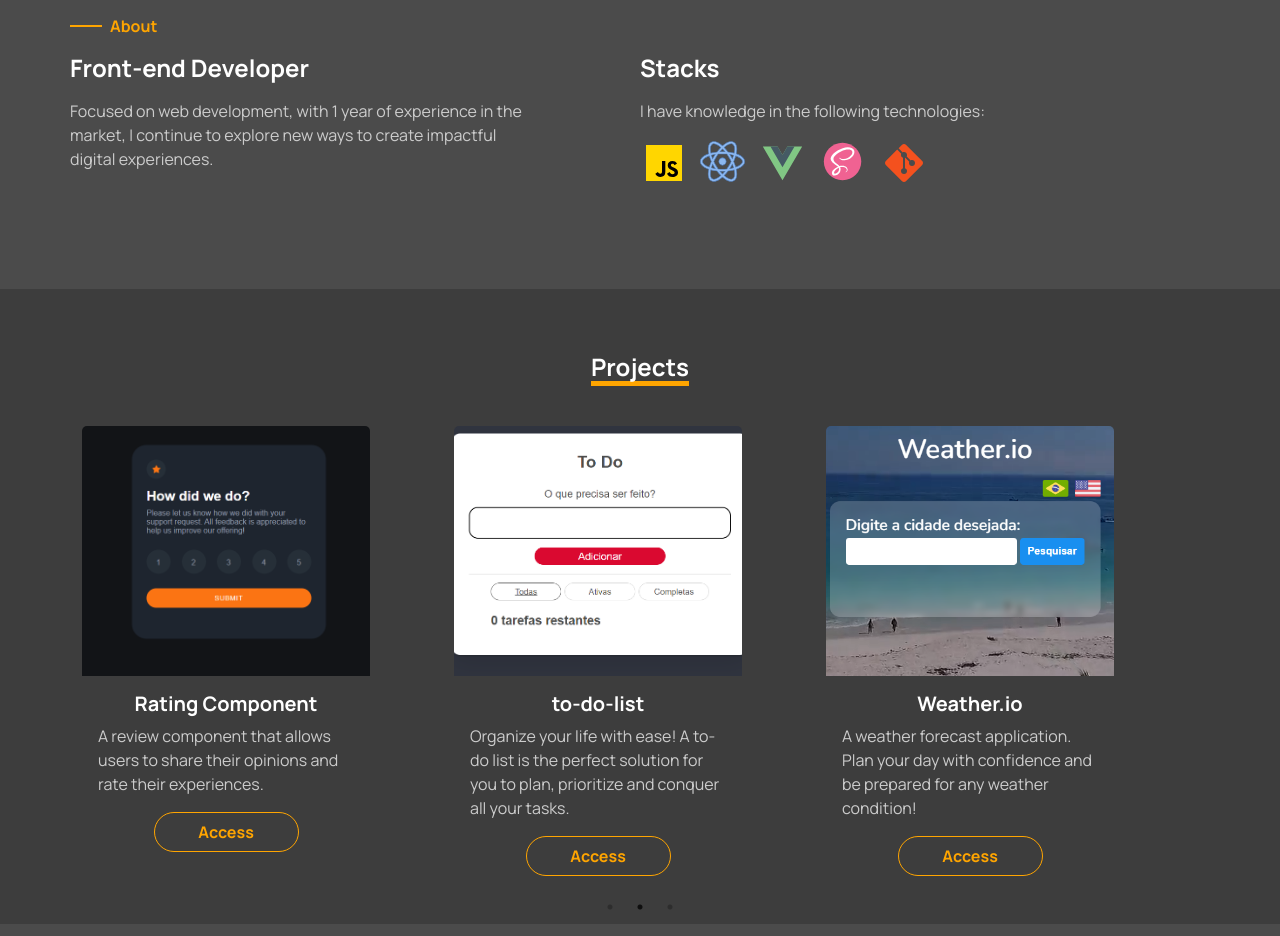
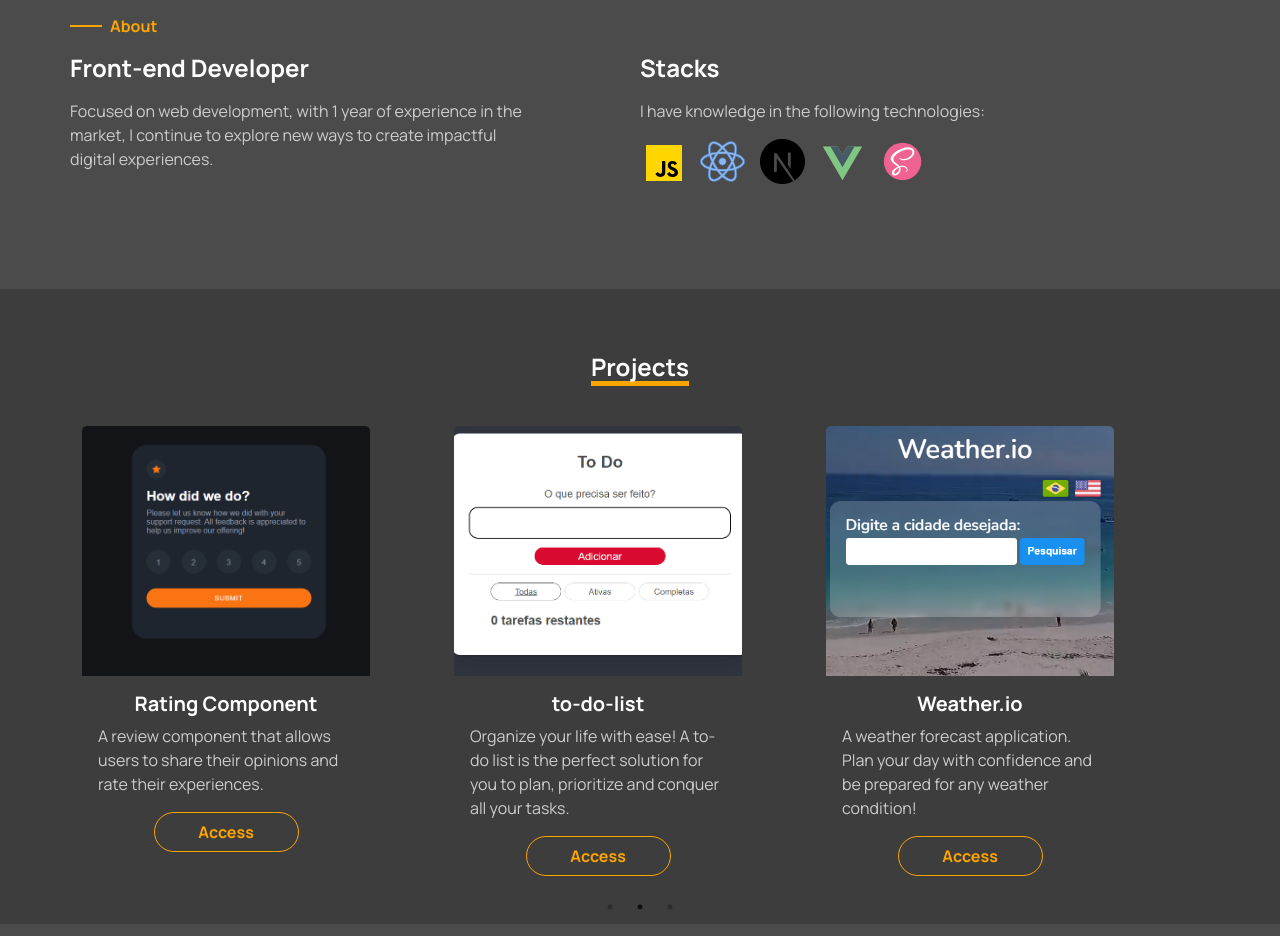
Before and after one commit to Hitallo-moreira/portfolio, a React (Vite) app: page / in a window 1280 px wide. Shown: the part 840-1776 px from the top of the page. Built offline with nearby package versions, Linux system fonts and the light colour scheme.

Commit message:
feat: add new icons and change about me section

```diff
--- a/src/components/Carousel.jsx
+++ b/src/components/Carousel.jsx
@@ -9,6 +9,8 @@ import vue from '../assets/images/vue.svg'
 import sass from '../assets/images/sass.svg'
 import git from '../assets/images/git.svg'
 import magento  from '../assets/images/magento.svg'
+import next from '../assets/images/nextjs.svg'
+import cypress from '../assets/images/cypress.svg'
 
 const MyCarousel = () => {
     const settings = {
@@ -36,6 +38,9 @@ const MyCarousel = () => {
                 <img src={react} alt="React Icon" />
             </div>
             <div>
+                <img src={next} alt="Next Icon" />
+            </div>
+            <div>
                 <img src={vue} alt="Vue Icon" />
             </div>
             <div>
@@ -47,6 +52,9 @@ const MyCarousel = () => {
             <div>
                 <img src={magento} alt="Magento Icon" />
             </div>
+            <div>
+                <img src={cypress} alt="Magento Icon" />
+            </div>
         </Slider>
     )
 }
--- a/src/i18n/locales/pt_br/pt_br.json
+++ b/src/i18n/locales/pt_br/pt_br.json
@@ -9,8 +9,8 @@
         "My goal is to bring life to digital projects by developing creative solutions that go beyond code. Turning ideas into memorable digital experiences.": "Meu objetivo é dar vida a projetos digitais desenvolvendo soluções criativas que vão além do código. Transformar ideias em experiências digitais memoráveis.",
         "Learn More": "Saiba Mais",
         "Front-end Developer": "Desenvolvedor Front-end",
-        "With 1 year of experience in the market, I continue to explore new ways to create impactful digital experiences.": "Com 1 ano de atuação no mercado, Continuo explorando novas maneiras de criar experiências digitais impactantes.",
-        "Focused on web development, with 1 year of experience in the market, I continue to explore new ways to create impactful digital experiences.": "Focado em desenvolvimento Web, com 1 ano de atuação no mercado, continuo explorando novas maneiras de criar experiências digitais impactantes.",
+        "With 1 year of experience in the market, I continue to explore new ways to create impactful digital experiences.": "Com 2 anos de atuação no mercado, Continuo explorando novas maneiras de criar experiências digitais impactantes.",
+        "Focused on web development, with 1 year of experience in the market, I continue to explore new ways to create impactful digital experiences.": "Focado em desenvolvimento Web, com 2 anos de atuação no mercado, continuo explorando novas maneiras de criar experiências digitais impactantes.",
         "I have knowledge in the following technologies:": "Possuo conhecimento nas seguintes tecnologias:",
         "Projects": "Projetos",
         "A weather forecast application. Plan your day with confidence and be prepared for any weather condition!": "Uma aplicação de previsão do tempo. Planeje seu dia com confiança e esteja preparado para qualquer condição climática!",
```
Also changed, not shown: src/assets/images/cypress.svg (added), src/assets/images/nextjs.svg (added).
